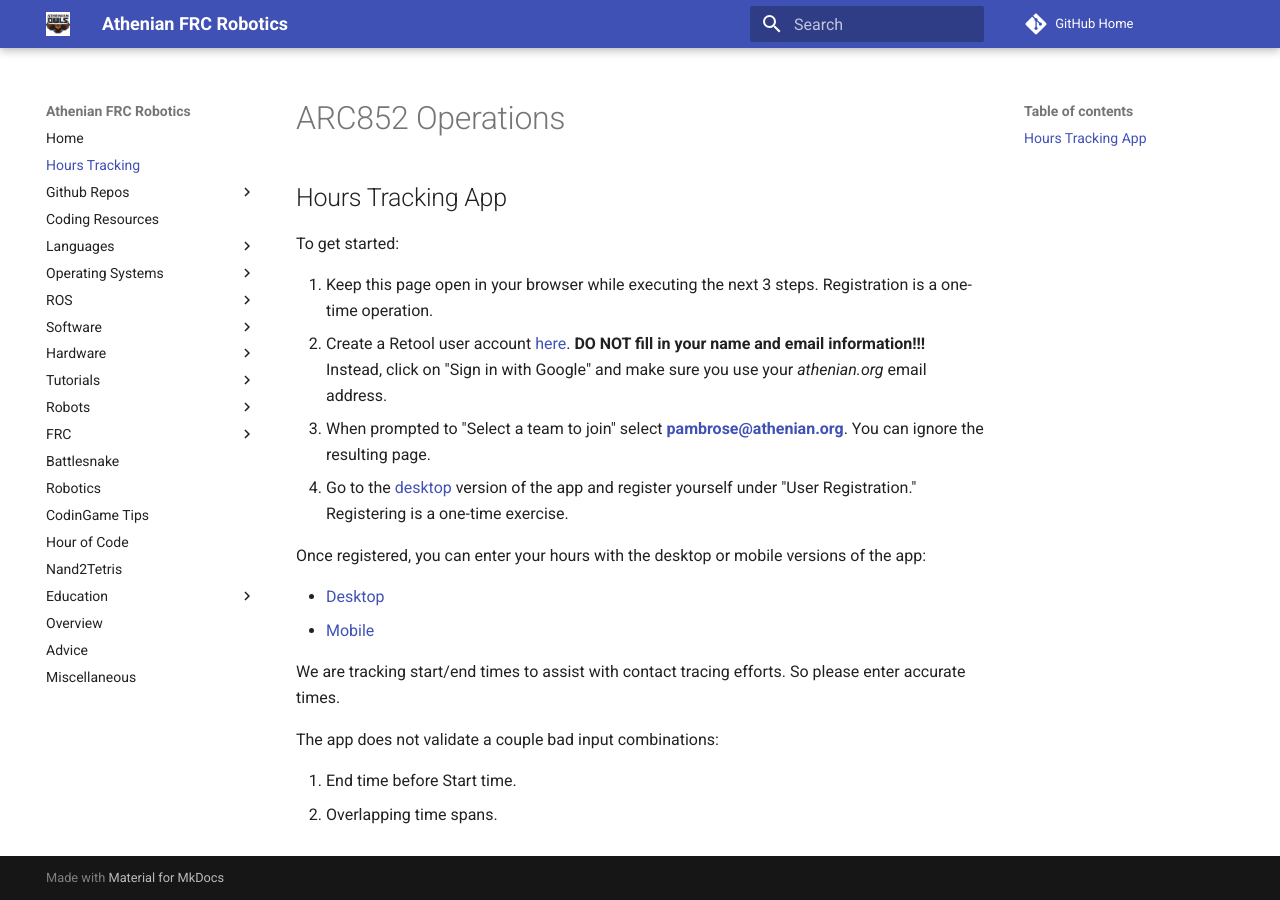
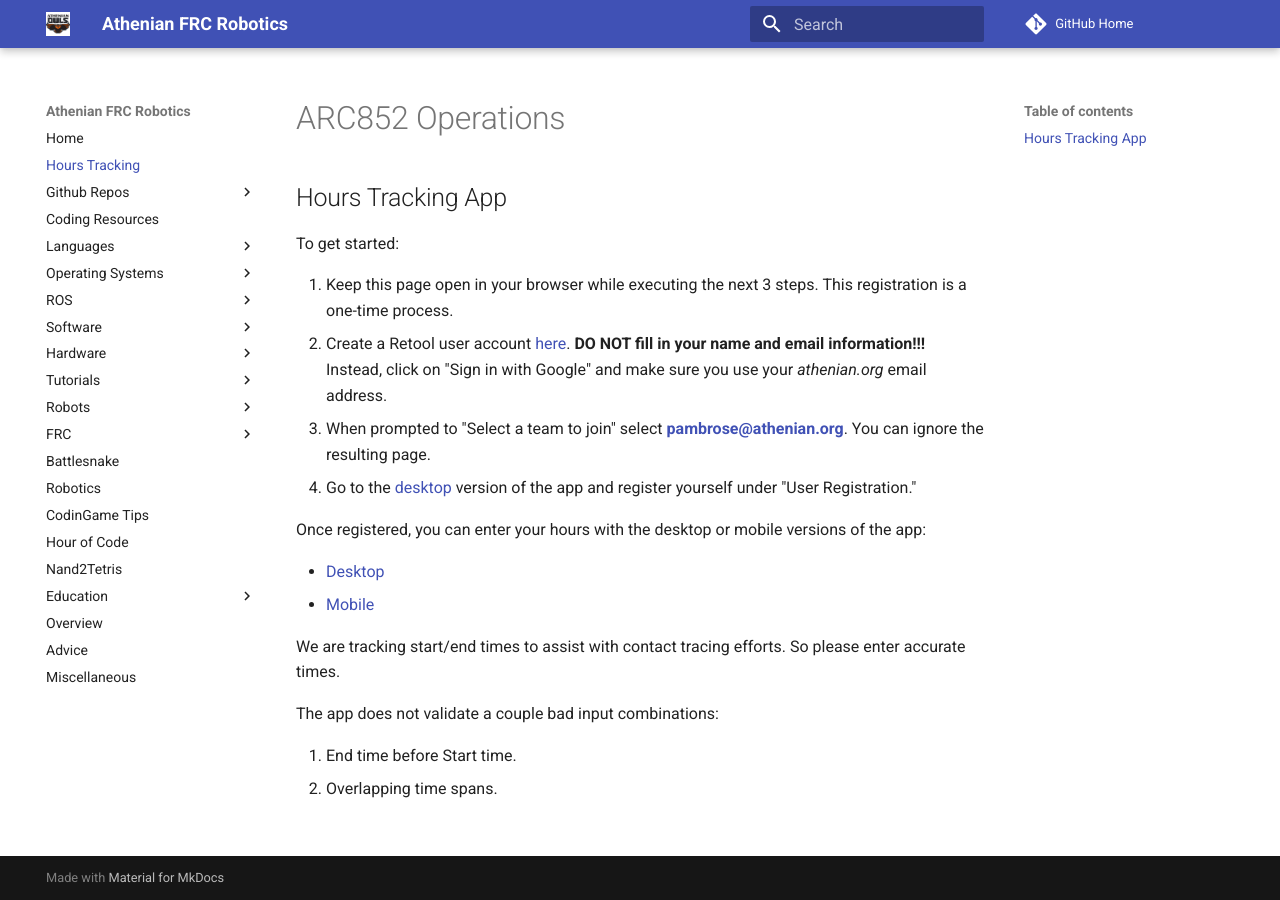
Before and after one commit to athenian-robotics/athenian-robotics-mkdocs, an MkDocs documentation site: the page built from docs/operations.md, in a window 1280 px wide. Built offline with MkDocs 1.6.1 and Material for MkDocs 9.7.7, drawn with Linux system fonts in a browser that asks for light colours; comment, search, counter and statistics services are not loaded.

Commit message:
Update docs

```diff
--- a/docs/operations.md
+++ b/docs/operations.md
@@ -4,13 +4,13 @@
 
 To get started:
 
-1. Keep this page open in your browser while executing the next 3 steps. Registration is a one-time operation.
+1. Keep this page open in your browser while executing the next 3 steps. This registration is a one-time process.
 2. Create a Retool user account [here](https://login.retool.com/auth/signup).
    **DO NOT fill in your name and email information!!!**
    Instead, click on "Sign in with Google" and make sure you use your *athenian.org* email address.
 3. When prompted to "Select a team to join" select **pambrose@athenian.org**. You can ignore the resulting page.
 4. Go to the [desktop](https://arc852.retool.com/apps/Hours%20Tracker%20App/User%20Registration)
-   version of the app and register yourself under "User Registration." Registering is a one-time exercise.
+   version of the app and register yourself under "User Registration."
 
 Once registered, you can enter your hours with the desktop or mobile versions of the app:
 
```
